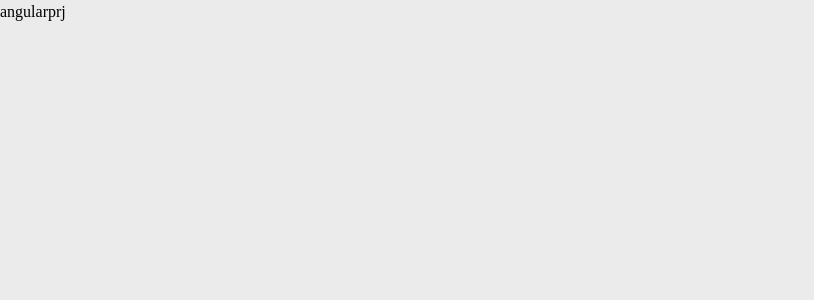
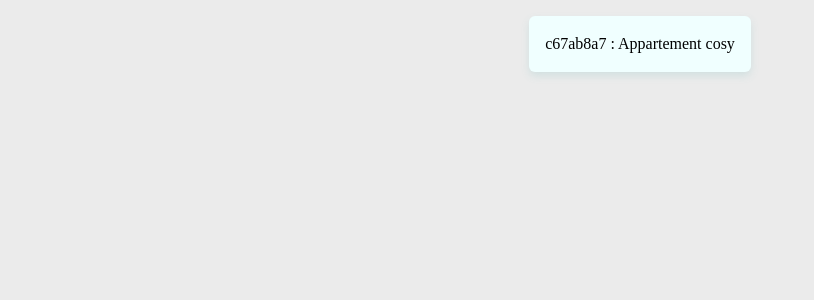
Before and after one commit to ask0ldd/Angular-SPA, an Angular app: page / in a window 1280 px wide. Shown: the top 300 px of the page, without its empty margins (0-814 px from the left). Built offline with nearby package versions, Linux system fonts and the light colour scheme.

Commit message:
testing click events

```diff
--- a/src/app/app.component.css
+++ b/src/app/app.component.css
@@ -0,0 +1,6 @@
+p {
+  background-color: azure;
+  border-radius: 6px;
+  padding: 1rem;
+  box-shadow: 0px 4px 8px rgb(209, 224, 224);
+}
--- a/src/app/app.component.html
+++ b/src/app/app.component.html
@@ -1,11 +1,3 @@
-<!-- * * * * * * * * * * * * * * * * * * * * * * * * * * * * * * * -->
-<!-- * * * * * * * * * * * The content below * * * * * * * * * * * -->
-<!-- * * * * * * * * * * is only a placeholder * * * * * * * * * * -->
-<!-- * * * * * * * * * * and can be replaced. * * * * * * * * * * * -->
-<!-- * * * * * * * * * * * * * * * * * * * * * * * * * * * * * * * -->
-<!-- * * * * * * * * * Delete the template below * * * * * * * * * * -->
-<!-- * * * * * * * to get started with your project! * * * * * * * * -->
-<!-- * * * * * * * * * * * * * * * * * * * * * * * * * * * * * * * -->
 <style>
 .main{
   display: flex;
@@ -15,19 +7,13 @@
   height:100vh;
   background-color: rgb(235, 235, 235);
   margin:0 auto;
+  align-items: center;
+  padding:1rem 0;
 }
 </style>
 
 <div class="main">
-  {{title}}
+  <p (click)="clickRental(rentalsList[0])">{{rentalsList[0].id}} : {{rentalsList[0].title}}</p>
 </div>
 
-<!-- * * * * * * * * * * * * * * * * * * * * * * * * * * * * * * * -->
-<!-- * * * * * * * * * * * The content above * * * * * * * * * * * -->
-<!-- * * * * * * * * * * is only a placeholder * * * * * * * * * * -->
-<!-- * * * * * * * * * * and can be replaced. * * * * * * * * * * * -->
-<!-- * * * * * * * * * * * * * * * * * * * * * * * * * * * * * * * -->
-<!-- * * * * * * * * * * End of Placeholder * * * * * * * * * * * -->
-<!-- * * * * * * * * * * * * * * * * * * * * * * * * * * * * * * * -->
-
 <router-outlet></router-outlet>
--- a/src/app/app.component.ts
+++ b/src/app/app.component.ts
@@ -1,4 +1,6 @@
 import { Component, OnInit } from '@angular/core';
+import { rentalsList } from './mockdatas/mock-rentals-list';
+import { Rental } from './models/rental';
 
 @Component({
   selector: 'app-root', // tag name of this custom component
@@ -8,14 +10,16 @@ import { Component, OnInit } from '@angular/core';
 export class AppComponent implements OnInit {
   title = 'angularprj';
 
+  rentalsList = rentalsList
+
   // constructor method is not defined for most angular component
 
   ngOnInit(): void {
     console.log(this.title, "aaa")
   }
 
-  selectRental(rentalId : number){
-    console.log(`The rental with the following id has been selected : ${rentalId}`)
+  clickRental(rental : Rental){
+    console.log(`The rental with the following id has been clicked : ${rental.id}`)
   }
 }
 
--- a/src/app/mock-rentals-list.ts
+++ b/src/app/mockdatas/mock-rentals-list.ts
@@ -1,4 +1,4 @@
-import { Rental } from "./models/rental";
+import { Rental } from "../models/rental";
 
 export const rentalsList : Array<Rental> = [
 	{
```
Also changed, not shown: src/app/mockdatas/logements.json (renamed from src/mockdatas/logements.json).
